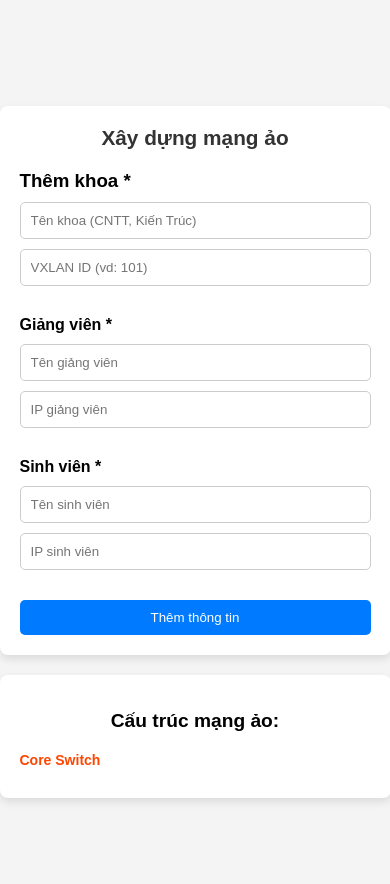
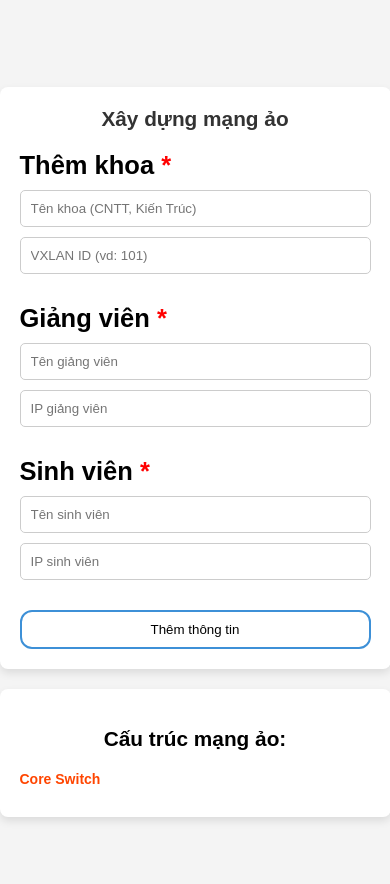
Before and after one commit to xyan-dhgb/NT541.P21, a Flask app: page / in a window 390 px wide. Run offline with Flask 3, Linux system fonts and the light colour scheme.

Commit message:
add(css): add alert format and update responsive

```diff
--- a/sdn-gui/static/css/style.css
+++ b/sdn-gui/static/css/style.css
@@ -1,4 +1,4 @@
- /* Toàn bộ body */
+/* Toàn bộ body */
  body {
     font-family: Arial, sans-serif;
     margin: 0;
@@ -41,7 +41,12 @@
     text-align: center;
     margin-bottom: 20px;
     color: #333;
-    font-size: 2rem; /* Base font size */
+    font-size: 1.5rem; /* Base font size */
+  }
+
+  .compulsory-star {
+    color: red;
+    font-weight: bold;
   }
 
   /* Tree Section */
@@ -56,7 +61,7 @@
     text-align: center;
     color: black;
     margin-bottom: 20px;
-    font-size: 1.8rem; /* Base font size */
+    font-size: 1.5rem; /* Base font size */
   }
 
   .tree-section .switch {
@@ -94,12 +99,11 @@
 
   button {
     padding: 10px 20px;
-    background: #007bff;
-    color: #fff;
-    border: none;
-    border-radius: 5px;
+    background-color: white;
+    color: black;
+    border: 2px solid #3D90D7;
+    border-radius: 12px;
     cursor: pointer;
-    transition: background 0.3s ease;
   }
 
   button[type="submit"] {
@@ -109,7 +113,8 @@
   }
 
   button:hover {
-    background: #0056b3;
+    background:  #3D90D7;
+    color: white;
     transition-duration: 0.5s;
   }
 
@@ -145,7 +150,7 @@
     }
 
     .tree-section h2 {
-      font-size: 1.2rem;
+      font-size: 1.3rem;
     }
   }
 
@@ -153,4 +158,68 @@
   h4 {
     margin-top: 20px;
     margin-bottom: 10px;
+    font-size: 25.5px; /* Kích thước chữ lớn hơn */
   }
+
+  .messages {
+    display: flex;
+    justify-content: center; /* Căn giữa theo chiều ngang */
+    align-items: center; /* Căn giữa nội dung bên trong */
+    position: absolute; /* Đặt vị trí tuyệt đối */
+    top: 10px; /* Cách phía trên 10px */
+    left: 50%; /* Căn giữa theo chiều ngang */
+    transform: translateX(-50%); /* Đảm bảo căn giữa chính xác */
+    width: 90%; /* Chiếm 90% chiều rộng màn hình */
+    max-width: 600px; /* Giới hạn chiều rộng tối đa */
+    z-index: 1000; /* Đảm bảo thông báo nằm trên các phần tử khác */
+    flex-wrap: wrap; /* Đảm bảo nội dung không tràn ra ngoài */
+  }
+
+  .alert {
+    padding: 15px;
+    margin-bottom: 10px;
+    border-radius: 5px;
+    font-size: 16px; /* Kích thước chữ vừa phải */
+    text-align: center; /* Căn giữa nội dung văn bản */
+    box-shadow: 0 2px 5px rgba(0, 0, 0, 0.1); /* Thêm hiệu ứng bóng */
+    width: 100%; /* Chiếm toàn bộ chiều rộng của `.messages` */
+  }
+
+  .alert.success {
+    background-color: #d4edda;
+    color: #155724;
+    border: 1px solid #c3e6cb;
+  }
+
+  .alert.error {
+    background-color: #f8d7da;
+    color: #721c24;
+    border: 1px solid #f5c6cb;
+  }
+
+  /* Responsive cho màn hình nhỏ */
+  @media (max-width: 768px) {
+    .messages {
+      top: 20px; /* Tăng khoảng cách phía trên */
+      width: 95%; /* Chiếm gần hết chiều rộng màn hình */
+      max-width: 500px; /* Giới hạn chiều rộng tối đa */
+    }
+
+    .alert {
+      font-size: 14px; /* Giảm kích thước chữ trên màn hình nhỏ */
+      padding: 10px; /* Giảm padding */
+    }
+  }
+
+  @media (max-width: 480px) {
+    .messages {
+      top: 15px; /* Điều chỉnh khoảng cách phía trên */
+      width: 100%; /* Chiếm toàn bộ chiều rộng màn hình */
+      max-width: 400px; /* Giới hạn chiều rộng tối đa */
+    }
+
+    .alert {
+      font-size: 12px; /* Giảm kích thước chữ hơn nữa */
+      padding: 8px; /* Giảm padding */
+    }
+  }
```
